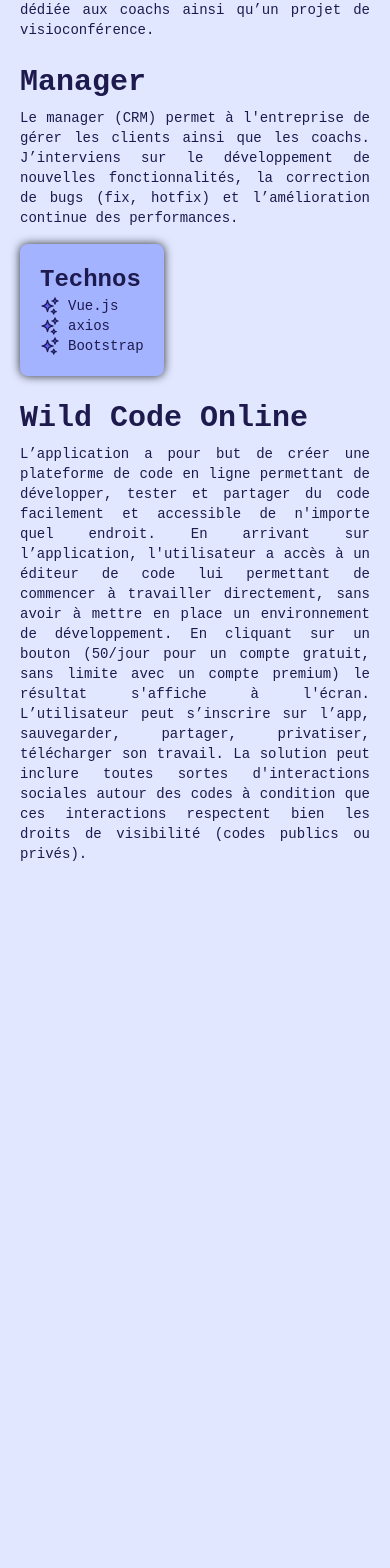
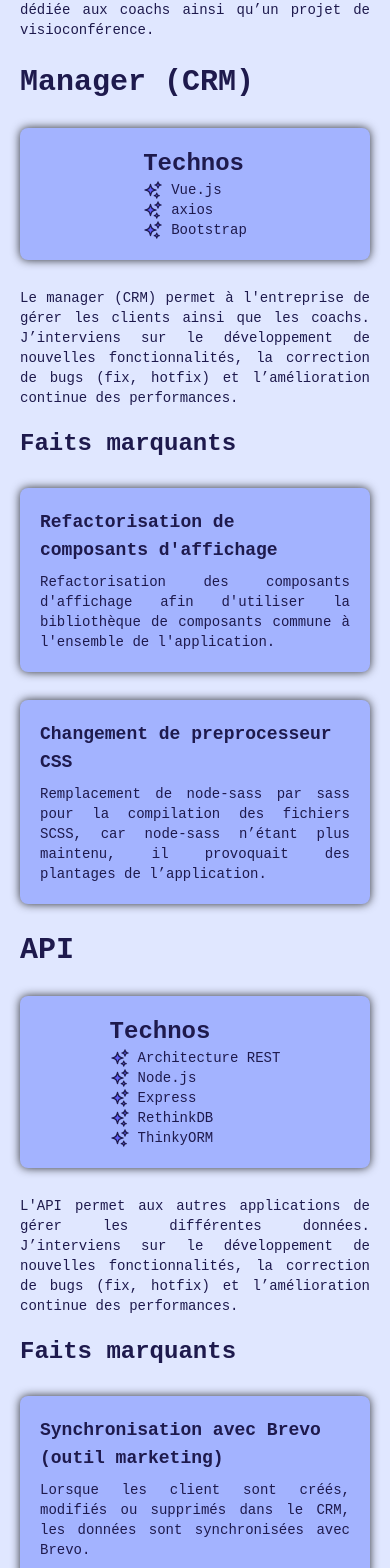
Before and after one commit to ThomMarchand/portfolio, a Next.js app: page / in a window 390 px wide. Shown: the part 2800-4368 px from the top of the page. Before the commit the page ends 3724 px from the top, so only its background shows below. Built offline with nearby package versions, Linux system fonts and the light colour scheme.

Commit message:
feat(main): added project section & refacto

```diff
--- /dev/null
+++ b/app/components/CardHighlights.tsx
@@ -0,0 +1,16 @@
+import Text from "./atoms/Text";
+
+interface CardListProps {
+  title: string;
+  description: string;
+}
+
+export default function CardHighlights({ title, description }: CardListProps) {
+  return (
+    <div className="p-5 shadow-3xl my-7 bg-indigo-300 rounded-lg">
+      <h4 className="text-lg font-semibold md:text-xl">{title}</h4>
+
+      <Text>{description}</Text>
+    </div>
+  );
+}
--- a/app/components/CardList.tsx
+++ b/app/components/CardList.tsx
@@ -1,35 +1,36 @@
-import IconBeaker from "./icons/IconBeaker";
-import IconCornerUpRight from "./icons/IconCornerUpRight";
-import IconSparkles from "./icons/IconSparkles";
+// import IconBeaker from "./icons/IconBeaker";
+// import IconCornerUpRight from "./icons/IconCornerUpRight";
+// import IconSparkles from "./icons/IconSparkles";
 
-const icons = {
-  sparkles: IconSparkles,
-  beaker: IconBeaker,
-  cornerUpRight: IconCornerUpRight,
-} as const;
+import DisplayItem from "./DisplayItem";
 
-type IconType = keyof typeof icons;
+// const icons = {
+//   sparkles: IconSparkles,
+//   beaker: IconBeaker,
+//   cornerUpRight: IconCornerUpRight,
+// } as const;
+
+// type IconType = keyof typeof icons;
 
 interface CardListProps {
   title: string;
   itemsList: string[];
-  icon: IconType;
+  icon: "sparkles" | "beaker" | "cornerUpRight";
 }
 
 export default function CardList({ title, itemsList, icon }: CardListProps) {
-  const selectedIcon = icons[icon];
+  return (
+    <div
+      className="py-5 shadow-3xl my-7 bg-indigo-300 rounded-lg w-full flex justify-center text-sm
+    1xs:text-[15px] sm:w-max sm:px-32 md:text-lg 2xl:py-10 2xl:px-42"
+    >
+      <div>
+        <h4 className="text-2xl font-semibold">{title}</h4>
 
-  return (
-    <div className="p-5 shadow-3xl mt-4 bg-indigo-300 rounded-lg w-max text-sm 1xs:text-[15px] md:text-lg">
-      <h4 className="text-2xl font-semibold">{title}</h4>
-
-      {itemsList.map((item, index) => (
-        <p key={item + index} className="flex items-center">
-          {selectedIcon()}
-
-          <span className="pl-2">{item}</span>
-        </p>
-      ))}
+        {itemsList.map((item, index) => (
+          <DisplayItem key={item + index} item={item} icon={icon} />
+        ))}
+      </div>
     </div>
   );
 }
--- /dev/null
+++ b/app/components/DisplayItem.tsx
@@ -0,0 +1,26 @@
+import IconBeaker from "./icons/IconBeaker";
+import IconCornerUpRight from "./icons/IconCornerUpRight";
+import IconSparkles from "./icons/IconSparkles";
+
+const icons = {
+  sparkles: IconSparkles,
+  beaker: IconBeaker,
+  cornerUpRight: IconCornerUpRight,
+} as const;
+
+type IconType = keyof typeof icons;
+
+interface DisplayItemProps {
+  item: string;
+  icon: IconType;
+}
+
+export default function DisplayItem({ item, icon }: DisplayItemProps) {
+  const selectedIcon = icons[icon];
+
+  return (
+    <p className="flex items-center">
+      {selectedIcon()} <span className="pl-2">{item}</span>
+    </p>
+  );
+}
--- a/app/components/SectionProject.tsx
+++ b/app/components/SectionProject.tsx
@@ -1,40 +1,137 @@
 import { justCoaching } from "../data/projects";
 import Text from "./atoms/Text";
 import Title from "./atoms/Title";
+import CardHighlights from "./CardHighlights";
 
 import CardList from "./CardList";
 
 export default function SectionProject() {
-  const { manager } = justCoaching;
+  const { manager, api, visio, coach, client } = justCoaching;
   return (
     <section className="pb-15">
       <Title renderAs="h2">Projets</Title>
 
+      <section>
         <div>
           <Title id="jc" renderAs="h3">
             Just Coaching
           </Title>
 
           <Text>
-          J’ai rejoint Just Coaching en alternance en octobre 2023, puis en CDI
-          depuis novembre 2024 en tant que développeur web. J’interviens sur
-          plusieurs projets, notamment le développement d’API, le CRM, une
+            J’ai rejoint Just Coaching en alternance en octobre 2023, puis en
+            CDI depuis novembre 2024 en tant que développeur web. J’interviens
+            sur plusieurs projets, notamment le développement d’API, le CRM, une
             application client, une application dédiée aux coachs ainsi qu’un
             projet de visioconférence.
           </Text>
         </div>
 
-      <div className="my-6">
+        <section id="manager" className="my-6">
           <Title id="jc" renderAs="h3">
-          Manager
+            Manager (CRM)
           </Title>
+
+          <div className="sm:flex sm:flex-col sm:items-center">
+            <CardList
+              title="Technos"
+              itemsList={manager.technos}
+              icon="sparkles"
+            />
+          </div>
 
           <Text>{manager.description}</Text>
 
-        <CardList title="Technos" itemsList={manager.technos} icon="sparkles" />
+          <div className="mt-5">
+            <Title renderAs="h4">Faits marquants</Title>
+
+            {manager.highlights.map((highlight) => (
+              <CardHighlights
+                key={highlight.title}
+                title={highlight.title}
+                description={highlight.description}
+              />
+            ))}
+          </div>
+        </section>
+
+        <section id="api">
+          <Title renderAs="h3">API</Title>
+
+          <div className="sm:flex sm:flex-col sm:items-center">
+            <CardList title="Technos" itemsList={api.technos} icon="sparkles" />
           </div>
 
-      <div>
+          <Text>{api.description}</Text>
+
+          <div className="mt-5">
+            <Title renderAs="h4">Faits marquants</Title>
+
+            {api.highlights.map((highlight) => (
+              <CardHighlights
+                key={highlight.title}
+                title={highlight.title}
+                description={highlight.description}
+              />
+            ))}
+          </div>
+        </section>
+
+        <section id="visio">
+          <Title renderAs="h3">Visioconférence</Title>
+
+          <div className="sm:flex sm:flex-col sm:items-center">
+            <CardList
+              title="Technos"
+              itemsList={visio.technos}
+              icon="sparkles"
+            />
+          </div>
+
+          <Text>{visio.description}</Text>
+
+          <div className="mt-5">
+            <Title renderAs="h4">Faits marquants</Title>
+
+            {visio.highlights.map((highlight) => (
+              <CardHighlights
+                key={highlight.title}
+                title={highlight.title}
+                description={highlight.description}
+              />
+            ))}
+          </div>
+        </section>
+
+        <section id="coach">
+          <Title renderAs="h3">Application Coach</Title>
+
+          <div className="sm:flex sm:flex-col sm:items-center">
+            <CardList
+              title="Technos"
+              itemsList={coach.technos}
+              icon="sparkles"
+            />
+          </div>
+
+          <Text>{coach.description}</Text>
+        </section>
+
+        <section id="client" className="my-6">
+          <Title renderAs="h3">Application Client</Title>
+
+          <div className="sm:flex sm:flex-col sm:items-center">
+            <CardList
+              title="Technos"
+              itemsList={client.technos}
+              icon="sparkles"
+            />
+          </div>
+
+          <Text>{client.description}</Text>
+        </section>
+      </section>
+
+      <section>
         <Title id="wild" renderAs="h3">
           Wild Code Online
         </Title>
@@ -54,7 +151,7 @@
           interactions respectent bien les droits de visibilité (codes publics
           ou privés).
         </Text>
-      </div>
+      </section>
     </section>
   );
 }
--- a/app/components/atoms/Title.tsx
+++ b/app/components/atoms/Title.tsx
@@ -1,5 +1,5 @@
 const titleStyle = {
-  h1: "md:text-2xl lg:text-3xl xl:text-5xl font-bold",
+  h1: "font-bold md:text-2xl lg:text-3xl xl:text-5xl",
   h2: "mb-5 text-4xl font-bold",
   h3: "text-3xl font-bold scroll-mt-64 md:scroll-mt-30",
   h4: "text-2xl font-semibold",
--- a/app/data/projects.ts
+++ b/app/data/projects.ts
@@ -12,13 +12,12 @@
           "Refactorisation des composants d'affichage afin d'utiliser la bibliothèque de composants commune à l'ensemble de l'application.",
       },
       {
-        title: "Remplacement de node-sass par sass",
+        title: "Changement de preprocesseur CSS",
         description:
           "Remplacement de node-sass par sass pour la compilation des fichiers SCSS, car node-sass n’étant plus maintenu, il provoquait des plantages de l’application.",
       },
     ],
   },
-
   api: {
     description:
       "L'API permet aux autres applications de gérer les différentes données. J’interviens sur le développement de nouvelles fonctionnalités, la correction de bugs (fix, hotfix) et l’amélioration continue des performances.",
@@ -33,7 +32,7 @@
       {
         title: "Synchronisation avec Brevo (outil marketing)",
         description:
-          "Lorsque les client sont créés, modifiés ou supprimés dans  CRM, les données sont synchronisées avec Brevo.",
+          "Lorsque les client sont créés, modifiés ou supprimés dans le CRM, les données sont synchronisées avec Brevo.",
       },
       {
         title: "Optimisation de requêtes",
```
Lines whose indentation alone changed are shown as unchanged.
